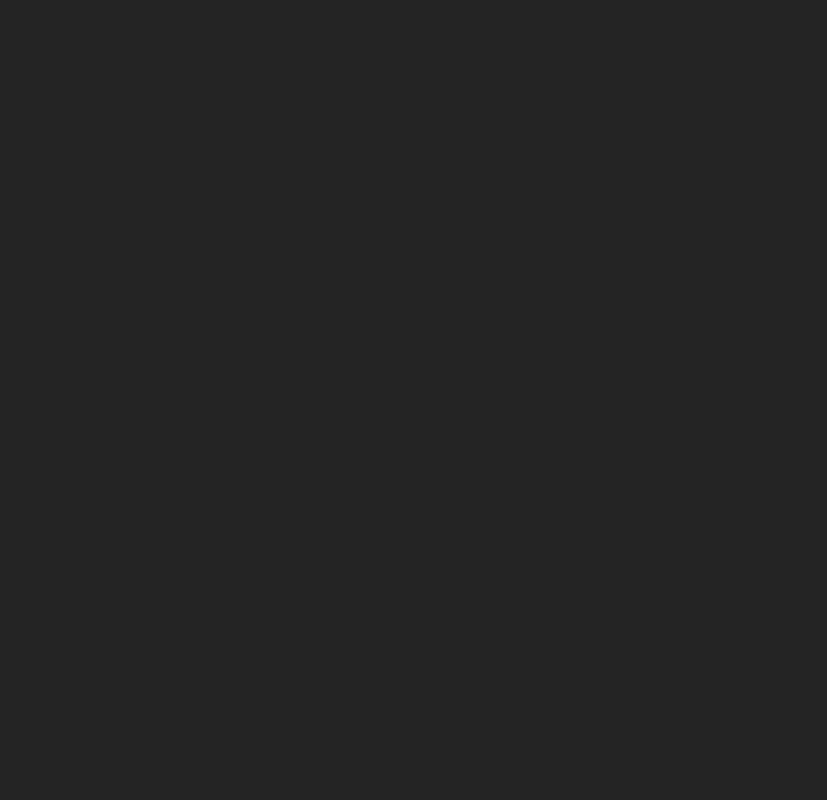
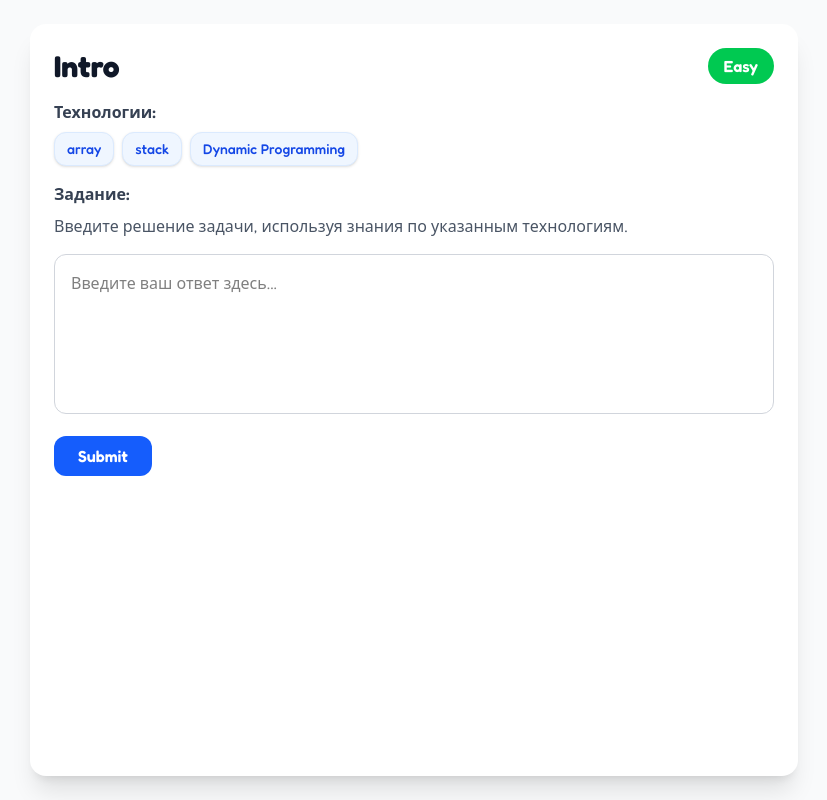
Before and after one commit to Cartnix/Game, a React (Vite) app in the folder Frontend/: page /level/1 in a window 1280 px wide. Before the commit this address had no page. Shown: the whole page, without its empty margins (226-1053 px from the left). Built offline with nearby package versions, Linux system fonts and the light colour scheme.

Commit message:
fea(Entities): Level Card created

```diff
--- a/Frontend/src/App.tsx
+++ b/Frontend/src/App.tsx
@@ -1,6 +1,7 @@
 import { Route, Routes } from "react-router-dom"
+import MainPage from "./pages/MainPage"
+import MapPage from "./pages/MapPage"
 import LevelPage from "./pages/LevelPage"
-import MainPage from "./pages/MainPage"
 
 function App() {
 
@@ -8,7 +9,8 @@ function App() {
     <>
         <Routes>
           <Route path="/" element={<MainPage />} />
-          <Route path="/levels" element={<LevelPage />} />
+          <Route path="/levels" element={<MapPage />} />
+          <Route path="/level/:id" element={<LevelPage/>} />
         </Routes>
     </>
   )
--- /dev/null
+++ b/Frontend/src/Entities/model/LevelCardI.ts
@@ -0,0 +1,7 @@
+export interface LevelCardI{
+    id: number,
+    title: string,
+    difficult: string,
+    scores: number,
+    technologies: string[],
+}
--- /dev/null
+++ b/Frontend/src/Entities/model/LevelsData.ts
@@ -0,0 +1,23 @@
+export const LevelsData = [
+  {
+    id: 1,
+    title: 'Intro',
+    difficult: 'Easy',
+    scores: 250,
+    technologies: ['array', 'stack', 'Dynamic Programming']
+  },
+  {
+    id: 2,
+    title: 'Test Level 2',
+    difficult: 'Medium',
+    scores: 400,
+    technologies: ['queue', 'recursion', 'hashmap']
+  },
+  {
+    id: 3,
+    title: 'Test Level 3',
+    difficult: 'Hard',
+    scores: 600,
+    technologies: ['graph', 'dfs', 'bfs', 'dp']
+  }
+];
--- /dev/null
+++ b/Frontend/src/Entities/ui/LevelCard.tsx
@@ -0,0 +1,43 @@
+import type { LevelCardI } from "../model/LevelCardI";
+
+export default function LevelCard({ id, title, difficult, scores, technologies }: LevelCardI) {
+    const difficultyColors: Record<string, string> = {
+        Easy: "bg-green-500",
+        Medium: "bg-yellow-500",
+        Hard: "bg-orange-500",
+        Expert: "bg-red-500"
+    };
+
+    return (
+        <div className="rounded-2xl p-6 bg-white/80 backdrop-blur shadow-xl border border-gray-100 min-w-[350px] max-w-md w-full">
+            <div className="flex justify-between items-start mb-5">
+                <h3 className="text-2xl font-semibold text-gray-900">Level {id}</h3>
+                <span className={`${difficultyColors[difficult]} px-3 py-1.5 rounded-xl text-xs font-medium uppercase tracking-wide text-white shadow`}>
+                    {difficult}
+                </span>
+            </div>
+
+            <h4 className="text-xl font-medium text-gray-800 mb-4">{title}</h4>
+
+            <div className="mb-5">
+                <p className="text-gray-600 text-sm mb-1">Scores</p>
+                <span className="text-3xl font-bold text-blue-600">{scores}</span>
+            </div>
+
+            <div className="mb-7">
+                <p className="text-gray-600 text-sm mb-2">Skills</p>
+                <div className="flex flex-wrap gap-2">
+                    {technologies.map((tech, index) => (
+                        <span
+                            key={index}
+                            className="px-3 py-1.5 bg-blue-50 text-blue-700 rounded-xl text-sm font-medium shadow-sm border border-blue-100"
+                        >
+                            {tech}
+                        </span>
+                    ))}
+                </div>
+            </div>
+            {/* <ButtonUI text="Enter the level!"/> */}
+        </div>
+    );
+}
--- a/Frontend/src/pages/LevelPage.tsx
+++ b/Frontend/src/pages/LevelPage.tsx
@@ -1,8 +1,68 @@
-export default function LevelPage()
-{
-    return (
-        <main>
-            <h1>AAAAAAAAAAAAAAAAa</h1>
-        </main>
-    )
-}
+import { useState } from "react";
+import { useParams } from "react-router-dom";
+import { LevelsData } from "../Entities/model/LevelsData";
+
+export default function LevelPage(){
+  const { id } = useParams<{ id: string }>();
+  const level = LevelsData.find(l => l.id === Number(id));
+
+  const [answer, setAnswer] = useState("");
+
+  if (!level) return <div className="p-6 text-center">Уровень не найден</div>;
+
+  const difficultyColors: Record<string, string> = {
+    Easy: "bg-green-500",
+    Medium: "bg-yellow-500",
+    Hard: "bg-orange-500",
+    Expert: "bg-red-500"
+  };
+
+  return (
+    <div className="min-h-screen bg-gray-50 p-6 flex justify-center">
+      <div className="w-full max-w-3xl bg-white rounded-2xl shadow-xl p-6">
+        <div className="flex justify-between items-center mb-4">
+          <h1 className="text-3xl font-bold text-gray-900">{level.title}</h1>
+          <span
+            className={`${difficultyColors[level.difficult] || "bg-gray-400"} px-4 py-1.5 rounded-full text-white font-semibold`}
+          >
+            {level.difficult}
+          </span>
+        </div>
+
+        <div className="mb-4">
+          <h2 className="font-semibold text-gray-700 mb-2">Технологии:</h2>
+          <div className="flex flex-wrap gap-2">
+            {level.technologies.map((tech, idx) => (
+              <span
+                key={idx}
+                className="px-3 py-1.5 bg-blue-50 text-blue-700 rounded-xl text-sm font-medium shadow-sm border border-blue-100"
+              >
+                {tech}
+              </span>
+            ))}
+          </div>
+        </div>
+
+        <div className="mb-4">
+          <h2 className="font-semibold text-gray-700 mb-2">Задание:</h2>
+          <p className="text-gray-600">
+            Введите решение задачи, используя знания по указанным технологиям.
+          </p>
+        </div>
+
+        <div className="mb-4">
+          <textarea
+            className="text-black w-full border border-gray-300 rounded-xl p-4 focus:outline-none focus:ring-2 focus:ring-blue-500 resize-none h-40"
+            placeholder="Введите ваш ответ здесь..."
+            value={answer}
+            onChange={(e) => setAnswer(e.target.value)}
+          />
+        </div>
+
+        <button className="px-6 py-2 bg-blue-600 text-white rounded-xl font-semibold hover:bg-blue-700 transition">
+          Submit
+        </button>
+      </div>
+    </div>
+  );
+};
--- /dev/null
+++ b/Frontend/src/pages/MapPage.tsx
@@ -0,0 +1,10 @@
+import LevelsGrid from "../widgets/ui/LevelsGrid";
+
+export default function MapPage()
+{
+    return (
+        <main className=" relative bg-[url(LevelsBG.jpg)] bg-cover bg-no-repeat min-h-screen flex justify-center">
+           <LevelsGrid/>
+        </main>
+    )
+}
--- /dev/null
+++ b/Frontend/src/widgets/ui/LevelsGrid.tsx
@@ -0,0 +1,70 @@
+import { useState } from "react";
+import type { LevelCardI } from "../../Entities/model/LevelCardI";
+import { LevelsData } from "../../Entities/model/LevelsData";
+import LevelCard from "../../Entities/ui/LevelCard";
+
+export default function LevelsGrid() {
+  const [currentLevel, setCurrentLevel] = useState<LevelCardI | null>(null);
+
+  const openLevel = (level: LevelCardI) => {
+    setCurrentLevel(level);
+  };
+
+  const closeModal = () => {
+    setCurrentLevel(null);
+  };
+
+  return (
+    <div className="relative w-full">
+      <div className="absolute inset-0 bg-black/60 z-0"></div>
+
+      <div className="relative z-10 p-6 flex flex-col items-center gap-6
+                      bg-[#374cc4] max-w-[450px] mx-auto backdrop-blur-2xl h-screen">
+        <h2 className="text-2xl font-bold text-white uppercase">Levels</h2>
+
+        <div className="grid grid-cols-3 gap-9">
+          {LevelsData.map((level) => (
+            <button
+              key={level.id}
+              onClick={() => openLevel(level)}
+              className="w-20 h-20 bg-red-500 text-white text-2xl font-bold
+                         flex items-center justify-center shadow-lg hover:scale-105 transition cursor-pointer"
+              style={{ clipPath: "polygon(0 0, 100% 0, 100% 80%, 50% 100%, 0 80%)" }}
+            >
+              {level.id}
+            </button>
+          ))}
+        </div>
+      </div>
+
+      {currentLevel && (
+        <div
+          className="fixed inset-0 bg-black/70 z-50 flex items-center justify-center p-4"
+          onClick={closeModal}
+        >
+          <div
+            className="relative animate-in fade-in zoom-in duration-200"
+            onClick={(e) => e.stopPropagation()}
+          >
+            <button
+              onClick={closeModal}
+              className="absolute -top-4 -right-4 bg-white rounded-full w-10 h-10
+                         flex items-center justify-center shadow-lg hover:bg-gray-100
+                         transition z-10 text-gray-700 font-bold text-xl cursor-pointer"
+            >
+              ×
+            </button>
+
+            <LevelCard
+              id={currentLevel.id}
+              title={currentLevel.title}
+              difficult={currentLevel.difficult}
+              scores={currentLevel.scores}
+              technologies={currentLevel.technologies}
+            />
+          </div>
+        </div>
+      )}
+    </div>
+  );
+}
```
Also changed, not shown: Frontend/public/LevelsBG.jpg (added), 1 other file (tests, documents, lock files or other folders).
